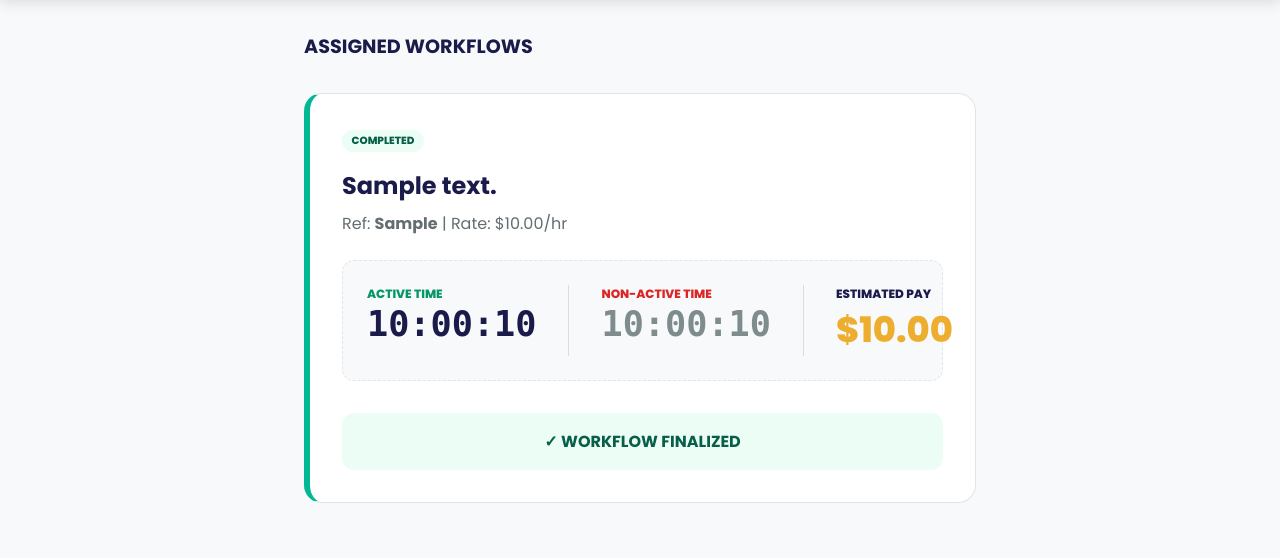
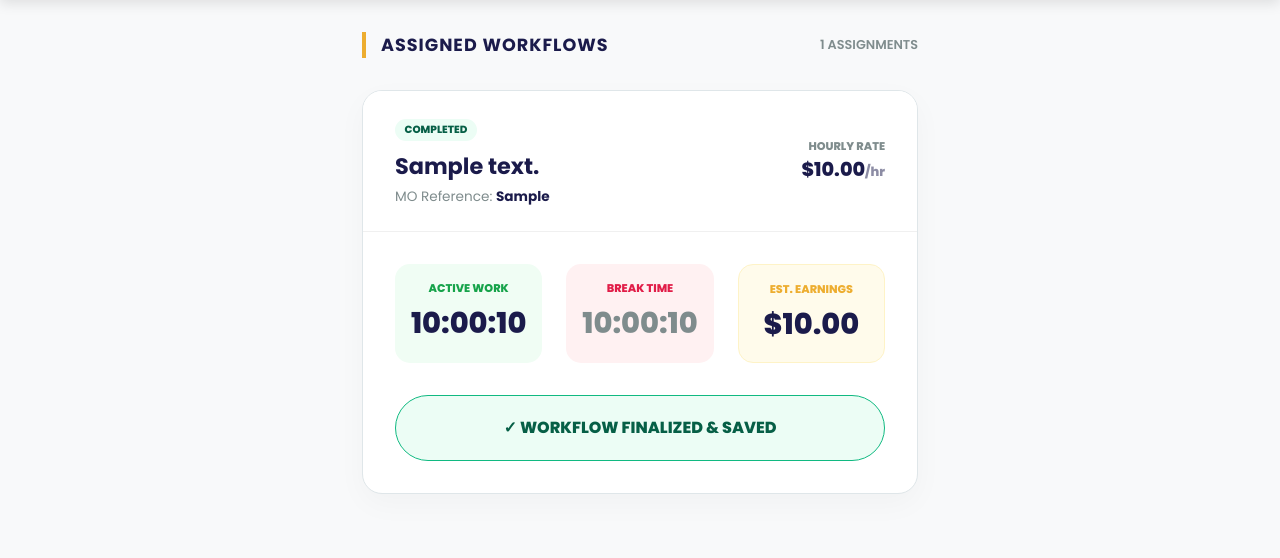
Before and after one commit to maoozkhan0123-cell/labour-tracking-app, a Flask app: template app/templates/employee_portal.html in a window 1280 px wide. Shown: the part 91-649 px from the top of the page. Run offline with Flask 3, Linux system fonts and the light colour scheme; the template is opened without the code that fills it: most values are stand-ins (such as "Sample title", 1, 10 or a date in 2020); parts of the project's set-up code (start-up, migrations or seed data) failed here and were passed over.

Commit message:
feat: enhance manager dashboard and employee portal with Odoo integration and new features

```diff
--- a/app/templates/employee_portal.html
+++ b/app/templates/employee_portal.html
@@ -26,66 +26,88 @@
         </div>
     </header>
 
-    <div class="dashboard" style="display: block; max-width: 800px; margin: 0 auto;">
-        <h2 style="font-size: 1.2rem; text-transform: uppercase; margin-bottom: 2rem; color: var(--babylon-navy);">
-            Assigned Workflows</h2>
+    <div class="dashboard" style="display: block; max-width: 850px; margin: 0 auto; padding: 2rem 1rem;">
+        <div style="display: flex; justify-content: space-between; align-items: center; margin-bottom: 2rem;">
+            <h2
+                style="font-size: 1.1rem; text-transform: uppercase; letter-spacing: 1px; color: var(--babylon-navy); margin: 0; border-left: 4px solid var(--babylon-gold); padding-left: 15px;">
+                Assigned Workflows</h2>
+            <div style="font-size: 0.8rem; color: #7f8c8d; font-weight: 600;">{{ tasks|length }} ASSIGNMENTS</div>
+        </div>
 
-        {% for task in tasks %}
-        <div class="mo-card {{ task.status }}" style="margin-bottom: 1.5rem; padding: 2rem;" id="task-{{ task.id }}"
-            data-id="{{ task.id }}" data-status="{{ task.status }}" {% if task.status=='active' and
-            task.last_action_time %} data-last-action="{{ task.last_action_time.isoformat() }}"
+        {% for task in tasks if task.status != 'cancelled' %}
+        <div class="mo-card {{ task.status }}"
+            style="margin-bottom: 2rem; padding: 0; border-radius: 20px; overflow: hidden; border: 1px solid var(--babylon-border); background: white; transition: all 0.3s ease; box-shadow: 0 10px 30px rgba(0,0,0,0.03);"
+            id="task-{{ task.id }}" data-id="{{ task.id }}" data-status="{{ task.status }}" {% if task.status=='active'
+            and task.last_action_time %} data-last-action="{{ task.last_action_time.isoformat() }}"
             data-base-seconds="{{ task.active_seconds }}" {% elif task.status=='break' and task.last_action_time %}
             data-last-break-start="{{ task.last_action_time.isoformat() }}"
             data-base-break-seconds="{{ task.break_seconds }}" {% endif %}>
-            <span class="status-badge">{{ task.status }}</span>
-            <h3 style="font-size: 1.5rem; color: var(--babylon-navy); margin: 0.5rem 0;">{{ task.description }}</h3>
-            <div class="mo-detail" style="font-size: 1rem; margin-bottom: 1.5rem;">Ref: <strong>{{ task.mo_reference
-                    }}</strong> | Rate: ${{ "%.2f"|format(task.hourly_rate) }}/hr</div>
 
             <div
-                style="display: flex; gap: 2rem; margin-bottom: 2rem; background: #f8f9fa; padding: 1.5rem; border-radius: 12px; border: 1px dashed var(--babylon-border);">
-                <div style="flex: 1;">
-                    <div style="font-size: 0.75rem; font-weight: 800; color: #059669; text-transform: uppercase;">Active
-                        Time</div>
+                style="padding: 1.5rem 2rem; border-bottom: 1px solid #f0f0f0; display: flex; justify-content: space-between; align-items: center; background: {% if task.status == 'active' %}#fffbeb{% elif task.status == 'break' %}#fef2f2{% else %}#fff{% endif %};">
+                <div>
+                    <span class="status-badge" style="position: static; margin-bottom: 8px;">{{ task.status }}</span>
+                    <h3 style="font-size: 1.4rem; color: var(--babylon-navy); margin: 0;">{{ task.description }}</h3>
+                    <div style="font-size: 0.85rem; color: #7f8c8d; margin-top: 4px;">MO Reference: <strong
+                            style="color: var(--babylon-navy);">{{ task.mo_reference }}</strong></div>
+                </div>
+                <div style="text-align: right;">
+                    <div style="font-size: 0.7rem; font-weight: 800; color: #7f8c8d; text-transform: uppercase;">Hourly
+                        Rate</div>
+                    <div style="font-size: 1.2rem; font-weight: 800; color: var(--babylon-navy);">${{
+                        "%.2f"|format(task.hourly_rate) }}<span style="font-size: 0.8rem; opacity: 0.5;">/hr</span>
+                    </div>
+                </div>
+            </div>
+
+            <div
+                style="padding: 2rem; display: grid; grid-template-columns: repeat(3, 1fr); gap: 1.5rem; text-align: center;">
+                <div style="padding: 1rem; background: #f0fdf4; border-radius: 15px;">
+                    <div
+                        style="font-size: 0.7rem; font-weight: 800; color: #16a34a; text-transform: uppercase; margin-bottom: 5px;">
+                        Active Work</div>
                     <div class="live-active-timer"
-                        style="font-size: 2.2rem; font-family: monospace; font-weight: 800; color: var(--babylon-navy);">
+                        style="font-size: 1.8rem; font-family: 'Poppins'; font-weight: 800; color: var(--babylon-navy);">
                         {{ format_seconds(task.active_seconds) }}
                     </div>
                 </div>
-                <div style="flex: 1; border-left: 1px solid #ddd; padding-left: 2rem;">
-                    <div style="font-size: 0.75rem; font-weight: 800; color: #dc2626; text-transform: uppercase;">
-                        Non-Active Time</div>
+                <div style="padding: 1rem; background: #fff1f2; border-radius: 15px;">
+                    <div
+                        style="font-size: 0.7rem; font-weight: 800; color: #e11d48; text-transform: uppercase; margin-bottom: 5px;">
+                        Break Time</div>
                     <div class="live-break-timer"
-                        style="font-size: 2.2rem; font-family: monospace; font-weight: 800; color: #7f8c8d;">
+                        style="font-size: 1.8rem; font-family: 'Poppins'; font-weight: 800; color: #7f8c8d;">
                         {{ format_seconds(task.break_seconds) }}
                     </div>
                 </div>
-                <div style="flex: 1; border-left: 1px solid #ddd; padding-left: 2rem;">
+                <div style="padding: 1rem; background: #fffbeb; border-radius: 15px; border: 1px solid #fef3c7;">
                     <div
-                        style="font-size: 0.75rem; font-weight: 800; color: var(--babylon-navy); text-transform: uppercase;">
-                        Estimated Pay</div>
+                        style="font-size: 0.7rem; font-weight: 800; color: var(--babylon-gold); text-transform: uppercase; margin-bottom: 5px;">
+                        Est. Earnings</div>
                     <div class="live-earned-amount" data-rate="{{ task.hourly_rate }}"
-                        style="font-size: 2.2rem; font-family: 'Poppins'; font-weight: 800; color: var(--babylon-gold);">
+                        style="font-size: 1.8rem; font-family: 'Poppins'; font-weight: 800; color: var(--babylon-navy);">
                         ${{ "%.2f"|format(task.amount_earned) }}
                     </div>
                 </div>
             </div>
 
-            <div style="display: grid; grid-template-columns: 1fr 1fr; gap: 1rem;">
+            <div style="padding: 0 2rem 2rem; display: flex; gap: 1rem;">
                 {% if task.status == 'pending' %}
-                <button class="btn btn-primary" style="grid-column: 1 / -1;"
+                <button class="btn btn-primary" style="flex: 1; padding: 1.2rem; font-size: 1rem;"
                     onclick="taskAction('{{ task.id }}', 'start')">START WORKFLOW</button>
                 {% elif task.status == 'active' %}
-                <button class="btn btn-primary" onclick="taskAction('{{ task.id }}', 'complete')">MARK AS
-                    COMPLETED</button>
-                <button class="btn btn-danger" onclick="showBreakModal('{{ task.id }}')">TAKE A BREAK</button>
+                <button class="btn btn-primary" style="flex: 2; padding: 1.2rem; font-size: 1rem;"
+                    onclick="taskAction('{{ task.id }}', 'complete')">✓ COMPLETE WORKFLOW</button>
+                <button class="btn btn-danger" style="flex: 1; padding: 1.2rem; font-size: 1rem; background: #dc2626;"
+                    onclick="showBreakModal('{{ task.id }}')">PAUSE / BREAK</button>
                 {% elif task.status == 'break' %}
-                <button class="btn btn-primary" style="grid-column: 1 / -1;"
+                <button class="btn btn-primary"
+                    style="flex: 1; padding: 1.2rem; font-size: 1rem; background: var(--babylon-gold); border-color: var(--babylon-gold);"
                     onclick="taskAction('{{ task.id }}', 'resume')">RESUME WORKFLOW</button>
                 {% elif task.status == 'completed' %}
                 <div
-                    style="grid-column: 1 / -1; background: #ecfdf5; color: #065f46; padding: 1rem; border-radius: 12px; font-weight: 700; text-align: center;">
-                    ✓ WORKFLOW FINALIZED
+                    style="flex: 1; background: #ecfdf5; color: #065f46; padding: 1.2rem; border-radius: 99px; font-weight: 800; text-align: center; border: 1px solid #10b981;">
+                    ✓ WORKFLOW FINALIZED & SAVED
                 </div>
                 {% endif %}
             </div>
```
Also changed, not shown: app/odoo_utils.py (added, +45 -0 lines), app/routes.py (+24 -1 lines), app/templates/manager_dashboard.html (+126 -72 lines).
